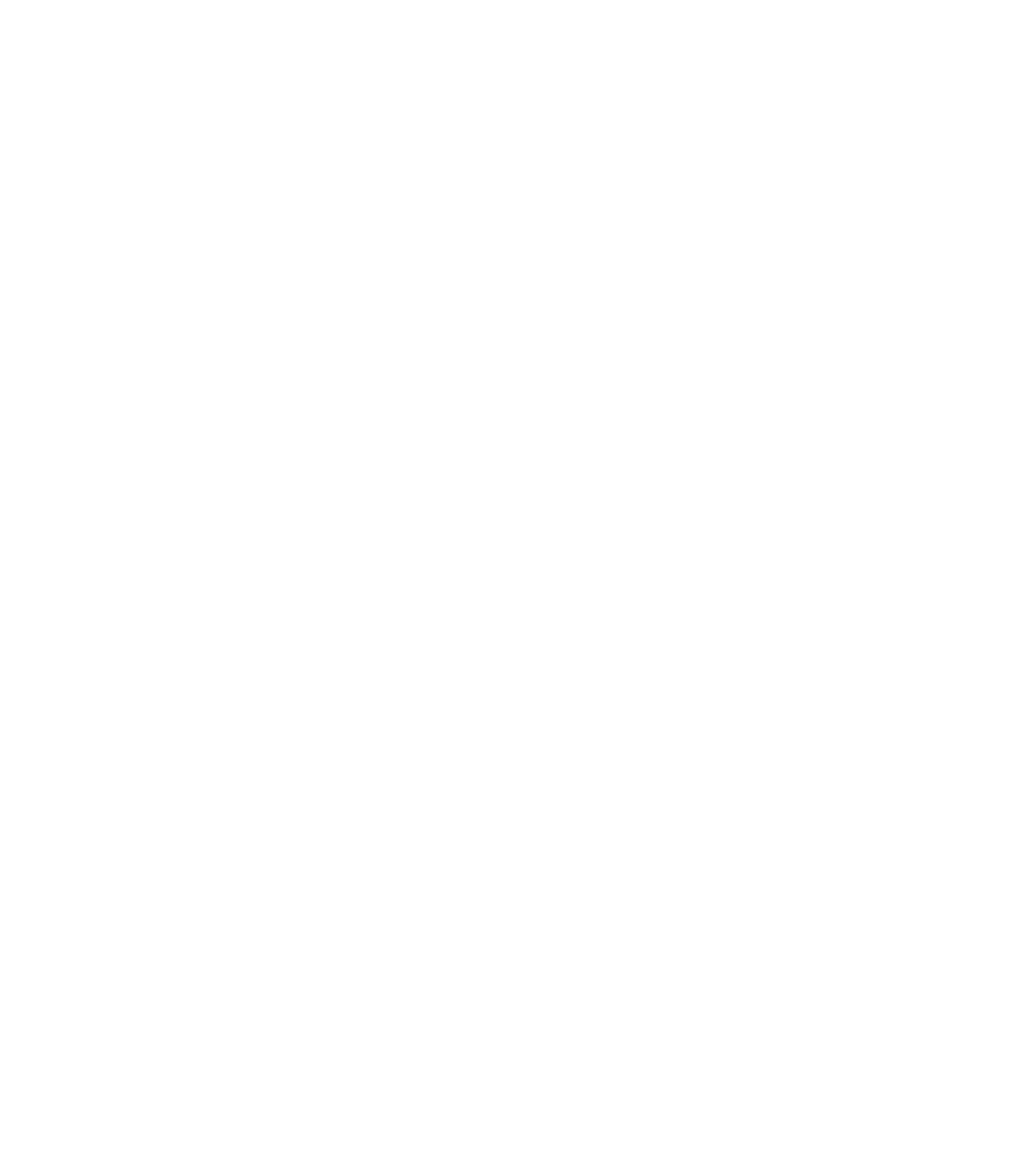
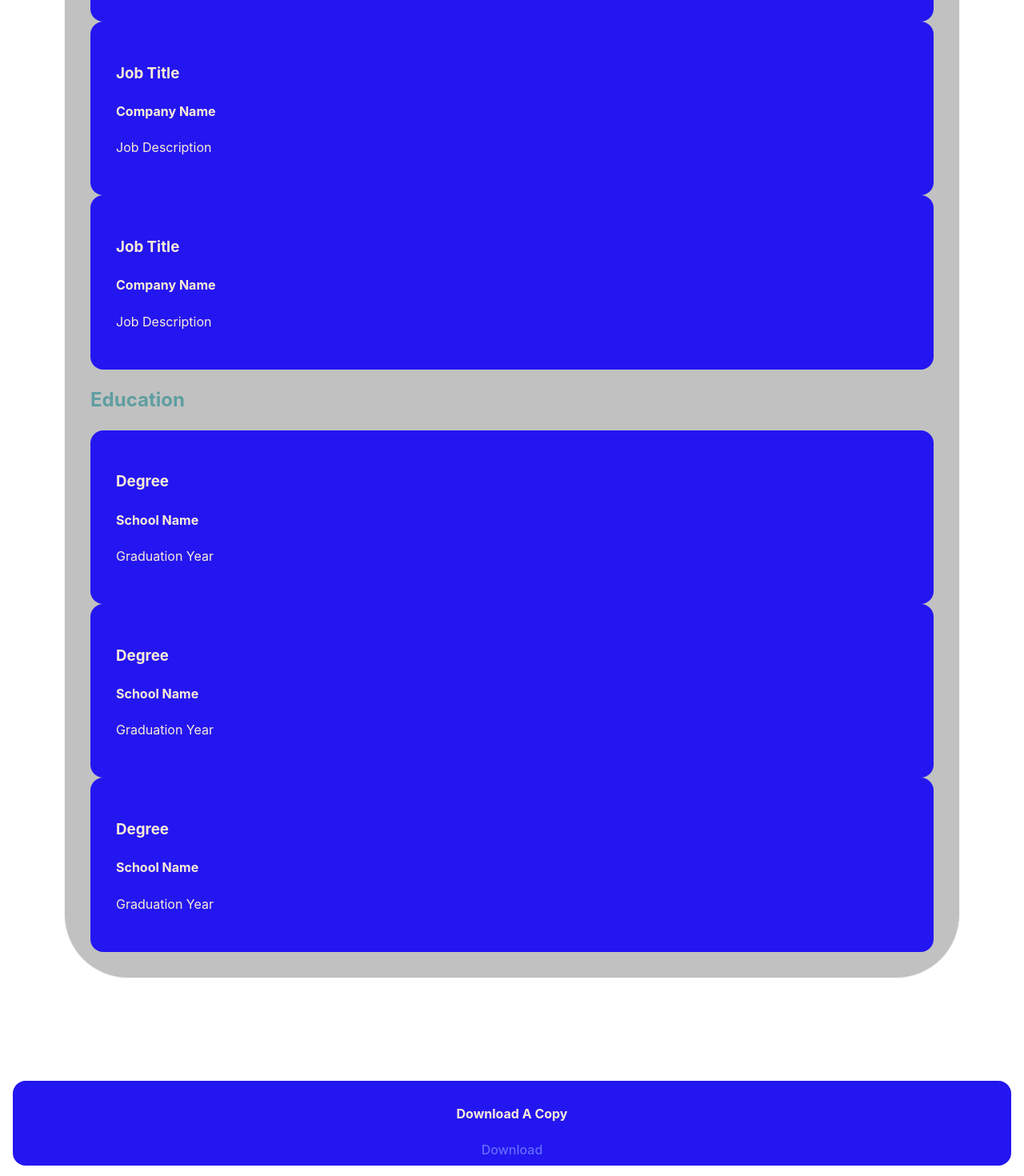
Before and after one commit to garrett-lieb/newProfile, a React (Vite) app: page /resume in a window 1280 px wide. Shown: the part 640-2110 px from the top of the page at 80% size. Before the commit the page ends 800 px from the top, so only its background shows below. Built offline with nearby package versions, Linux system fonts and the light colour scheme.

Commit message:
added structure to projects, resume, and contact secction

```diff
--- /dev/null
+++ b/src/components/Contact/contact.css
@@ -0,0 +1,18 @@
+.contact {
+    display: flex;
+    gap: 2rem;
+    justify-content: center;
+    flex-wrap: wrap;
+}
+
+.contactSection {
+    padding: 2rem;
+    max-width: 40rem;
+    min-width: 20rem;
+}
+
+.contactContent {
+    padding: 2rem;
+    max-width: 40rem;
+    min-width: 20rem;
+}
--- a/src/components/Contact/index.jsx
+++ b/src/components/Contact/index.jsx
@@ -1,8 +1,21 @@
 import React from 'react'
+import './contact.css'
 
 const Contact = () => {
   return (
-    <div>Contact</div>
+<div class="contact">
+<section className="contactContent">
+    <h1>Contact</h1>
+    <p>
+        <ul>
+          <li>Email: <a href="mailto:liebg08@gmail.com">liebg08@gmail.com</a></li>
+          <li>LinkedIn:
+            <a href="https://www.linkedin.com/in/https://www.linkedin.com/in/garrett-lieb-2a38682a2/">
+              Garrett Lieb</a></li>
+        </ul>
+    </p>
+</section>
+</div>
   )
 }
 
--- /dev/null
+++ b/src/components/Footer/footer.css
@@ -0,0 +1,4 @@
+footer {
+    height: 5vh;
+    width: 100%;
+}
--- a/src/components/Projects/index.jsx
+++ b/src/components/Projects/index.jsx
@@ -1,9 +1,70 @@
 import React from 'react'
+import './projects.css'
 
 const Projects = () => {
   return (
-    <div>Projects</div>
-  )
+    <div class="projects">
+    <section className="projectsContent">
+        <h1>Projects</h1>
+        <section>
+            <h2 class="project1">Project 1</h2>
+            <img src="" alt="" />
+            <p>
+                <ul>
+                    <li>Project Description</li>
+                    <li>Technologies Used</li>
+                    <li>Link to Project</li>
+                </ul>
+            </p>
+            <h2 class="project2">Project 2</h2>
+            <img src="" alt="" />
+            <p>
+                <ul>
+                    <li>Project Description</li>
+                    <li>Technologies Used</li>
+                    <li>Link to Project</li>
+                </ul>
+            </p>
+            <h2 class="project3">Project 3</h2>
+            <img src="" alt="" />
+            <p>
+                <ul>
+                    <li>Project Description</li>
+                    <li>Technologies Used</li>
+                    <li>Link to Project</li>
+                </ul>
+            </p>
+            <h2 class="project4">Project 4</h2>
+            <img src="" alt="" />
+            <p>
+                <ul>
+                    <li>Project Description</li>
+                    <li>Technologies Used</li>
+                    <li>Link to Project</li>
+                </ul>
+            </p>
+            <h2 class="project5">Project 5</h2>
+            <img src="" alt="" />
+            <p>
+                <ul>
+                    <li>Project Description</li>
+                    <li>Technologies Used</li>
+                    <li>Link to Project</li>
+                </ul>
+            </p>
+            <h2 class="project6">Project 6</h2>
+            <img src="" alt="" />
+            <p>
+                <ul>
+                    <li>Project Description</li>
+                    <li>Technologies Used</li>
+                    <li>Link to Project</li>
+                </ul>
+            </p>
+        </section>
+    </section>
+    </div>
+      )
 }
 
 export default Projects
--- /dev/null
+++ b/src/components/Projects/projects.css
@@ -0,0 +1,28 @@
+.projects {
+    display: grid;
+    gap: 2rem;
+
+}
+
+.projectsContent {
+    padding: 2rem;
+    margin: 5rem;
+    background-color: rgb(193, 193, 193);
+    border: 1px solid cadetblue;
+    color: cadetblue;
+    border-radius: 5rem;
+    border-color: aliceblue
+}
+
+
+.project1,
+.project2,
+.project3,
+.project4,
+.project5,
+.project6 {
+    padding: 2rem;
+    background-color: rgb(36, 22, 240);
+    border-radius: 1rem;
+    color: antiquewhite;
+}
--- a/src/components/Resume/index.jsx
+++ b/src/components/Resume/index.jsx
@@ -1,8 +1,50 @@
 import React from 'react'
+import './resume.css'
 
 const Resume = () => {
   return (
-    <div>Resume</div>
+    <div class="resume">
+      <h1>Resume</h1>
+      <section class="resumeContent">
+        <h2>Experience</h2>
+        <div class="job">
+          <h3>Job Title</h3>
+          <h4>Company Name</h4>
+          <p>Job Description</p>
+        </div>
+        <div class="job">
+          <h3>Job Title</h3>
+          <h4>Company Name</h4>
+          <p>Job Description</p>
+        </div>
+        <div class="job">
+          <h3>Job Title</h3>
+          <h4>Company Name</h4>
+          <p>Job Description</p>
+        </div>
+        <h2>Education</h2>
+        <div class="school">
+          <h3>Degree</h3>
+          <h4>School Name</h4>
+          <p>Graduation Year</p>
+        </div>
+        <div class="school">
+          <h3>Degree</h3>
+          <h4>School Name</h4>
+          <p>Graduation Year</p>
+        </div>
+        <div class="school">
+          <h3>Degree</h3>
+          <h4>School Name</h4>
+          <p>Graduation Year</p>
+        </div>
+      </section>
+      <section class="download">
+        <h4>Download A Copy</h4>
+        <a href="path/to/resume" download>Download</a>
+      </section>
+
+      </div>
   )
 }
 
--- /dev/null
+++ b/src/components/Resume/resume.css
@@ -0,0 +1,31 @@
+.resume {
+    display: grid;
+    gap: 2rem;
+}
+
+.resumeContent {
+    padding: 2rem;
+    margin: 5rem;
+    background-color: rgb(193, 193, 193);
+    border: 1px solid cadetblue;
+    color: cadetblue;
+    border-radius: 5rem;
+    border-color: aliceblue
+}
+
+.job,
+.school {
+    padding: 2rem;
+    background-color: rgb(36, 22, 240);
+    border-radius: 1rem;
+    color: antiquewhite;
+}
+
+.download {
+    padding: .5rem;
+    background-color: rgb(36, 22, 240);
+    border-radius: 1rem;
+    color: antiquewhite;
+    text-align: center;
+    margin: 1rem;
+}
--- a/src/components/Root/nav.css
+++ b/src/components/Root/nav.css
@@ -1,7 +1,7 @@
 .navBar {
     margin-top: 0;
     display: flex;
-    justify-content: space-between;
+    justify-content: flex-end;
     gap: 1rem;
     padding: 2rem;
     background-color: rgb(36, 22, 240);
@@ -9,6 +9,7 @@
 
 .navBar li {
     list-style: none;
+    width: 10%;
 }
 
 .navItem {
```
